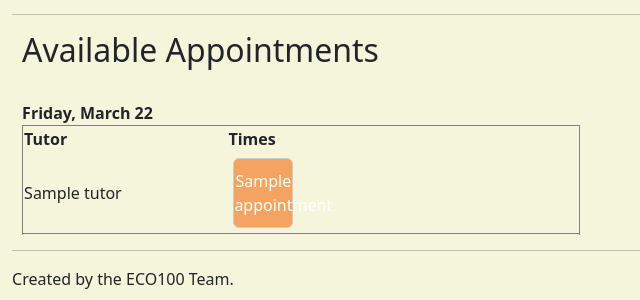
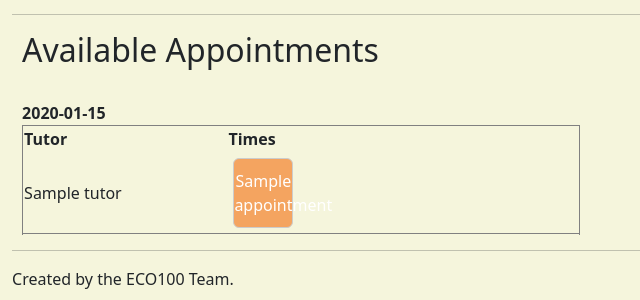
Before and after one commit to lbtan/ECO100, a Flask app: template app/templates/studentview.html in a window 1280 px wide. Shown: the part 326-626 px from the top of the page, without its empty margins (0-640 px from the left). Run offline with Flask 3, Linux system fonts and the light colour scheme; the template is opened without the code that fills it: most values are stand-ins (such as "Sample title", 1, 10 or a date in 2020); some libraries are stand-ins or nearby versions.

Commit message:
date fix

```diff
--- a/app/templates/studentview.html
+++ b/app/templates/studentview.html
@@ -107,7 +107,7 @@
             <TR VALIGN=MIDDLE>
 
             <thead>
-                <tr><strong style="margin-left:  10px;"> Friday, March 22 </strong></tr>
+                <tr><strong style="margin-left:  10px;"> {{date}}</strong></tr>
                 <tr>
                     <th>Tutor</th>
                     <th>Times </th>
```
